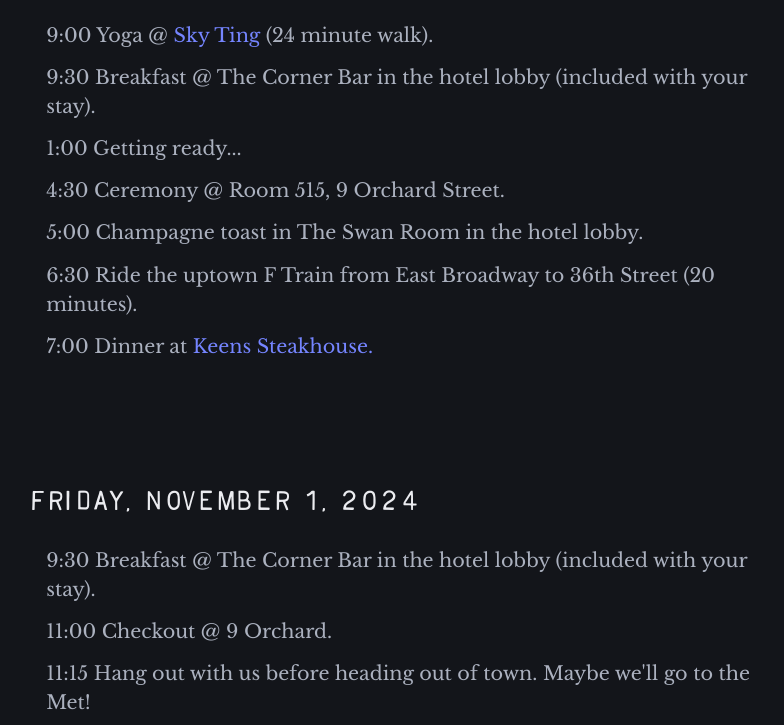
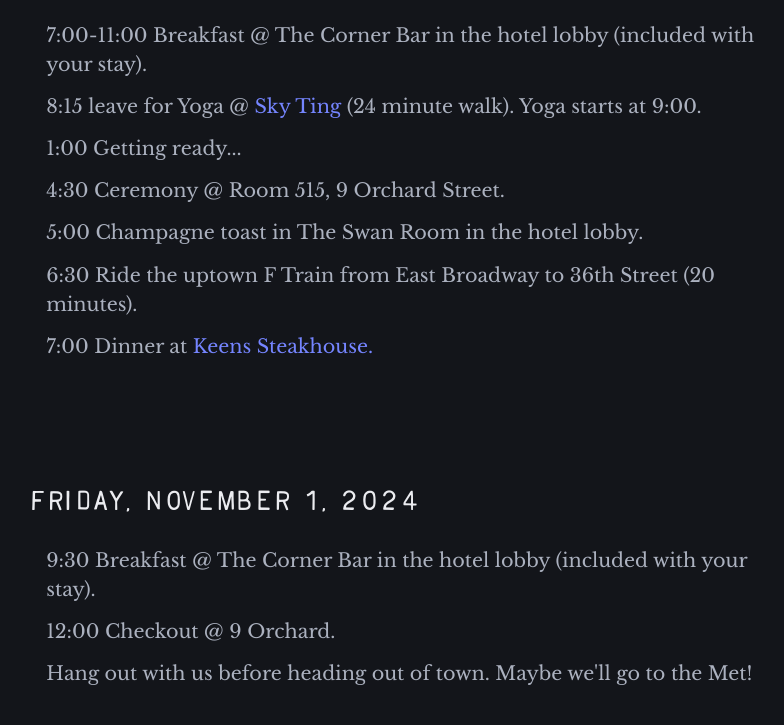
Before and after one commit to bakera81/wedding, an Astro site: page /itinerary in a window 1280 px wide. Shown: the part 595-1320 px from the top of the page, without its empty margins (69-853 px from the left). Built offline with nearby package versions, Linux system fonts and the light colour scheme; Astro itself is replaced by a stand-in of ours.

Commit message:
Update times

```diff
--- a/src/layouts/FaqPage.astro
+++ b/src/layouts/FaqPage.astro
@@ -16,7 +16,7 @@
     <div class="section">
         <div class="container">
             <p><span style="font-weight: bold;">When I arrive at the hotel, should I mention I'm here for the wedding?</span> No! We haven't told them we're getting married. The ceremony will be held on the balcony of our room, so keep it on the DL!</p>
-            <p><span style="font-weight: bold;">Are you still having a big wedding?</span> Not really, but maybe sort of. We are thinking of having a casual celebration at our house during the summer of 2025. Everyone is invited. Details coming soon.</p>
+            <p><span style="font-weight: bold;">Are you still having a big wedding?</span> Not really, but maybe sort of. We are thinking of having a casual celebration during the summer of 2025. Everyone is invited. Details coming soon.</p>
             <p><span style="font-weight: bold;">Can I take photos or videos?</span> We'll be joined by a photographer for the first part of the evening on Halloween and you will have access to all of their photos. We'd prefer everyone to be present, but we understand if you can't help yourself.</p>
             {footer === "/nance" ? (<p><span style="font-weight: bold;">What should I pack?</span>A good attitude.</p>) : (
               <p><span style="font-weight: bold;">What should I pack?</span>A good attitude. And yoga clothes if you're doing yoga, and walking shoes. And see the <a href="/dresscode">dress codes</a>.</p>
--- a/src/pages/9-orchard.astro
+++ b/src/pages/9-orchard.astro
@@ -16,7 +16,8 @@
             <p>We'll be staying at <a target="_blank" href='https://maps.app.goo.gl/QiZBXFrAx3qvshYz5'>9 Orchard Street, New York, NY, 10002</a></p>
             <p>One of our love languages is "time spent", so we're excited that everyone will be staying in the same place (or very nearby).</p>
             <p>The ceremony will be held on the balcony of our hotel room. They don't know we're getting married there, so don't spill the beans when you're hamming it up with hotel staff.</p>
-            <!-- <p>Check in is available at 11:00 and checkout is at </p> -->
+            <p>Check in is available at 3:00pm and checkout is at 12:00.</p>
+            <p>Complimentary breakfast is available at the Corner Bar (in the lobby) from 7:00am to 11:00 am.</p>
             <p>For parking, we recommend:</p>
             <ul>
                 <li>59 Allen Street (shortest walk). Book via <a target="_blank" href='https://ipark.com/'>iPark.</a></li>
--- a/src/pages/itinerary.astro
+++ b/src/pages/itinerary.astro
@@ -14,7 +14,7 @@
         <h2 class="is-3 title">Wednesday, October 30, 2024</h2>
         <ul>
           <li>
-            1:00 Check in @ <a href='/9-orchard'>9 Orchard.</a> Feel free to arrive earlier and drop your
+            3:00 Check in @ <a href='/9-orchard'>9 Orchard.</a> Feel free to arrive earlier and drop your
             bags at the hotel.
           </li>
           <li>2:00 Foot massages @ <a target="_blank" href="https://maps.app.goo.gl/ab3zY3pSiRWbjdqb8">Renew Day Spa II</a> (7 minute walk).</li>
@@ -27,8 +27,8 @@
       <div class="container">
         <h1 class="is-3 title">Halloween, October 31, 2024</h1>
         <ul>
-          <li>9:00 Yoga @ <a target="_blank" href="https://maps.app.goo.gl/c3AK6WSVj62HpPBFA">Sky Ting</a> (24 minute walk).</li>
-          <li>9:30 Breakfast @ The Corner Bar in the hotel lobby (included with your stay).</li>
+          <li>7:00-11:00 Breakfast @ The Corner Bar in the hotel lobby (included with your stay).</li>
+          <li>8:15 leave for Yoga @ <a target="_blank" href="https://maps.app.goo.gl/c3AK6WSVj62HpPBFA">Sky Ting</a> (24 minute walk). Yoga starts at 9:00.</li>
           <li>1:00 Getting ready...</li>
           <li>4:30 Ceremony @ Room 515, 9 Orchard Street.</li>
           <li>5:00 Champagne toast in The Swan Room in the hotel lobby.</li>
@@ -42,8 +42,8 @@
         <h1 class="is-3 title">Friday, November 1, 2024</h1>
         <ul>
           <li>9:30 Breakfast @ The Corner Bar in the hotel lobby (included with your stay).</li>
-          <li>11:00 Checkout @ 9 Orchard.</li>
-          <li>11:15 Hang out with us before heading out of town. Maybe we'll go to the Met!</li>
+          <li>12:00 Checkout @ 9 Orchard.</li>
+          <li>Hang out with us before heading out of town. Maybe we'll go to the Met!</li>
         </ul>
       </div>
     </div>
--- a/src/pages/nance/itinerary.astro
+++ b/src/pages/nance/itinerary.astro
@@ -22,9 +22,8 @@
             <h1 class="is-3 title">Halloween, October 31, 2024</h1>
             <ul>
                 <li>5:00 Meet us at  for a champagne toast—our first drink as a married couple!—at <a target="_blank" href="https://maps.app.goo.gl/YA4e8wXhme3yCK9W8">The Swan Room at 9 Orchard Street.</a></li>
-                <li>7:00 for our wedding reception dinner at <a href='/nance/reception'>Keens Steakhouse.</a></li>
+                <li>7:00 Wedding reception dinner at <a href='/nance/reception'>Keens Steakhouse.</a></li>
             </ul>
         </div>
     </div>
-  </div>
 </Layout>
```
